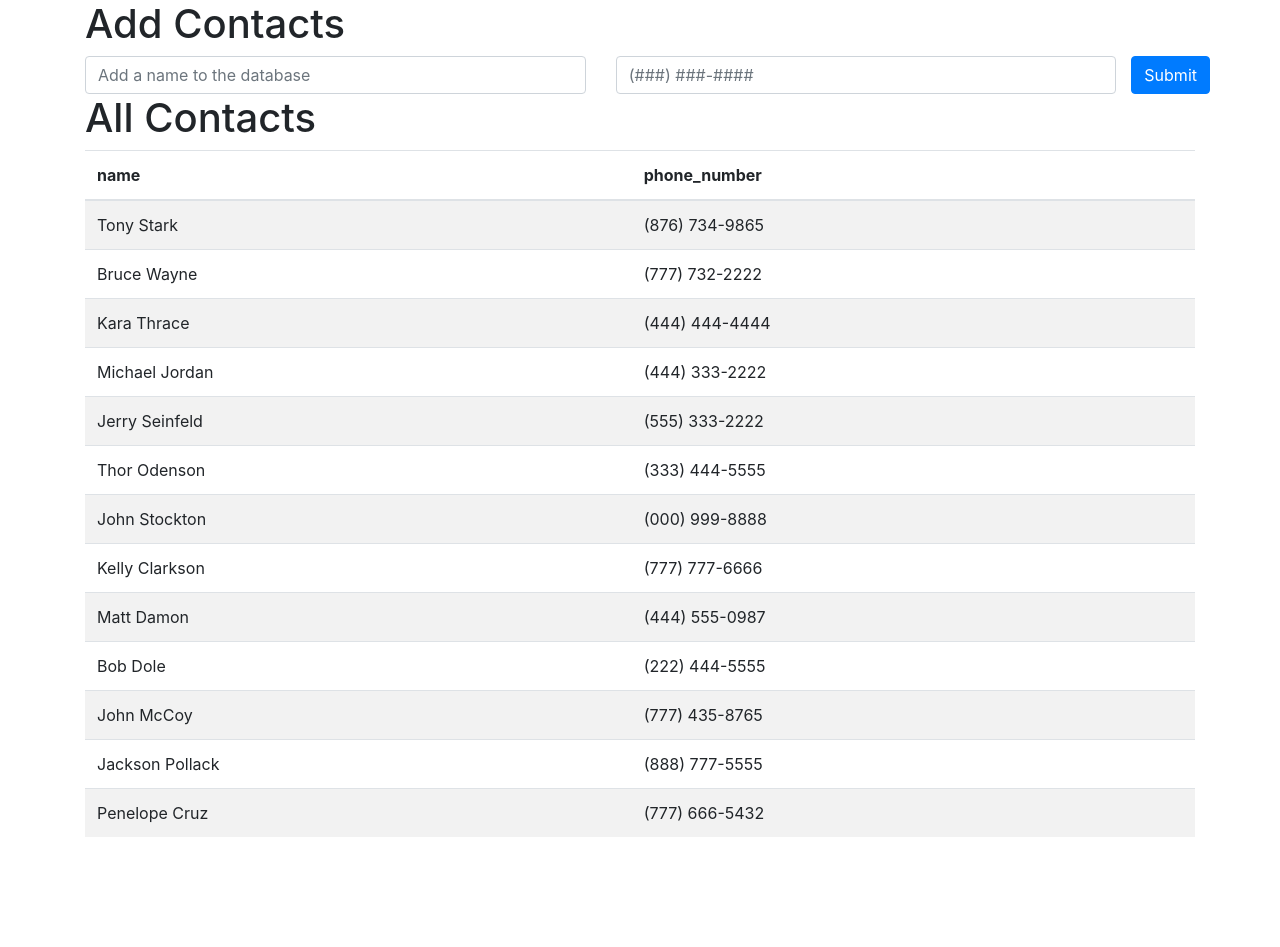
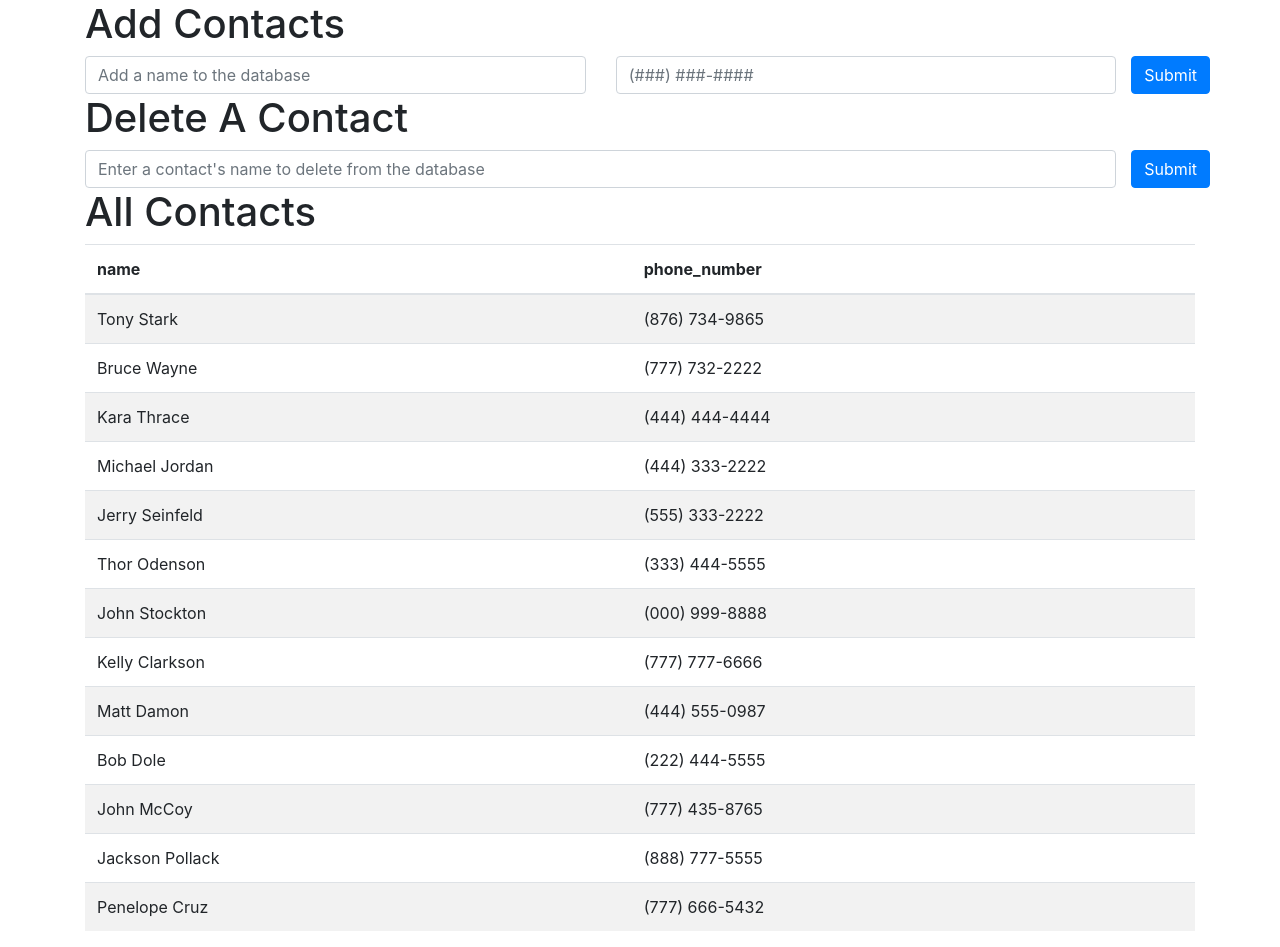
Before and after one commit to ericlndbrg/first-crud-add, a Flask app: page / in a window 1280 px wide. Before the commit the page ends 837 px from the top, so only its background shows below. Run offline with Flask 2, Linux system fonts and the light colour scheme; data comes from the database, SQL or seed files in the repository; both versions use the stored data as it was after the commit; some libraries are stand-ins or nearby versions.

Commit message:
added deleteRecords function to allow for records to be deleted from database

```diff
--- a/app.py
+++ b/app.py
@@ -8,6 +8,15 @@ def insertRecords(name, number):
     conn = sqlite3.connect("site.db")
     c = conn.cursor()
     c.execute("INSERT INTO contacts VALUES (:name, :phone_number)", {"name": name, "phone_number": number})
+    conn.commit()
+    conn.close()
+    return None
+
+
+def deleteRecords(name):
+    conn = sqlite3.connect("site.db")
+    c = conn.cursor()
+    c.execute("DELETE FROM contacts WHERE name=:name", {"name": name})
     conn.commit()
     conn.close()
     return None
@@ -24,8 +33,12 @@ def index():
     conn.close()
 
     if request.method == "POST":
-        insertRecords(request.form["name"], request.form["number"])
-        return redirect(url_for("index"))
+        if "add-name" in request.form and "add-number" in request.form:
+            insertRecords(request.form["add-name"], request.form["add-number"])
+            return redirect(url_for("index"))
+        elif "delete-name" in request.form:
+            deleteRecords(request.form["delete-name"])
+            return redirect(url_for("index"))
 
     return render_template("index.html", contacts=allContacts, headers=colHeaders)
 
--- a/templates/index.html
+++ b/templates/index.html
@@ -1,22 +1,38 @@
 {% extends "base.html" %}
 {% block content %}
     <div class="container">
+
         <div class="row">
             <div class="col-lg">
                 <h1>Add Contacts</h1>
                 <form method="post">
                     <div class="row">
                         <div class="col">
-                            <input id="name" name="name" class="form-control" type="text" placeholder="Add a name to the database">
+                            <input id="add-name" name="add-name" class="form-control" type="text" placeholder="Add a name to the database">
                         </div>
                         <div class="col">
-                            <input id="number" name="number" class="form-control" type="tel" placeholder="(###) ###-####">
+                            <input id="add-number" name="add-number" class="form-control" type="tel" placeholder="(###) ###-####">
                         </div>
                         <button type="submit" class="btn btn-primary">Submit</button>
                     </div>
                 </form>
             </div>
         </div> <!-- end row -->
+
+        <div class="row">
+            <div class="col-lg">
+                <h1>Delete A Contact</h1>
+                <form method="post">
+                    <div class="row">
+                        <div class="col">
+                            <input id="delete-name" name="delete-name" class="form-control" type="text" placeholder="Enter a contact's name to delete from the database">
+                        </div>
+                        <button type="submit" class="btn btn-primary">Submit</button>
+                    </div>
+                </form>
+            </div>
+        </div> <!-- end row -->
+
         <div class="row">
             <div class="col-lg">
                 <h1>All Contacts</h1>
@@ -38,5 +54,6 @@
                 </table>
             </div>
         </div> <!-- end row -->
+
     </div> <!-- end container -->
 {% endblock content %}
```
Also changed, not shown: site.db.
